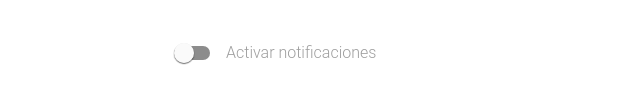
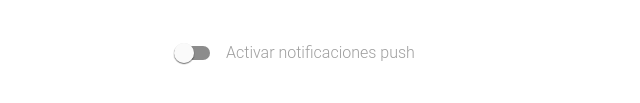
Before and after one commit to aqev/aqev.github.io, a plain HTML site: page index.html in a window 1280 px wide. Shown: the part 231-334 px from the top of the page, 258-898 px from the left. Drawn offline with Linux system fonts and the light colour scheme.

Commit message:
Push
Push

```diff
--- a/index.html
+++ b/index.html
@@ -25,7 +25,7 @@
 			<div class=js-push-switch-container>
 				<label class="wsk-switch wsk-js-switch wsk-js-ripple-effect" for=enable-push>
 					<input type=checkbox id=enable-push class="wsk-switch__input js-enable-push">
-					<span class=wsk-switch__label>Activar notificaciones</span>
+					<span class=wsk-switch__label>Activar notificaciones push</span>
 				</label>
 			</div>
 			<div class=content-overlap-wrapper>
```
